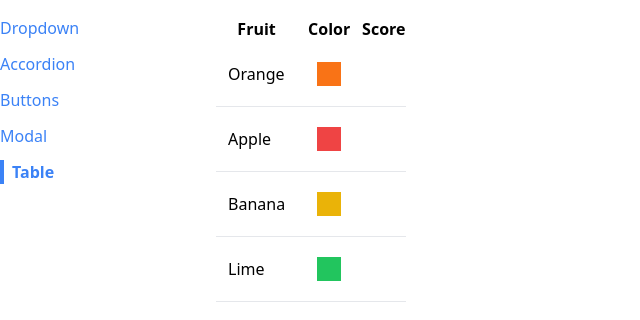
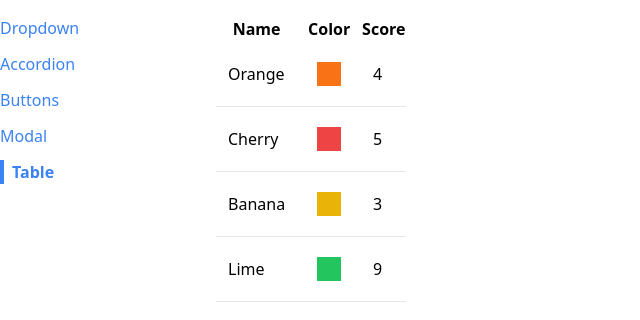
Before and after one commit to CocoTapi/modern_react_2023, a React (Create React App) app in the folder section_15/: page /table in a window 1280 px wide. Shown: the top 320 px of the page, without its empty margins (0-640 px from the left). Built offline with nearby package versions, Linux system fonts and the light colour scheme.

Commit message:
added config array for reusable labels

```diff
--- a/section_15/src/components/Table.js
+++ b/section_15/src/components/Table.js
@@ -1,4 +1,8 @@
-function Table({ data }) {
+function Table({ data, config }) {
+  const renderedHeaders = config.map((column) => {
+    return <th key={column.label}>{column.label}</th>
+  })
+
   const renderedRows = data.map((fruit) => {
     return (
       <tr className="border-b" key={fruit.name}>
@@ -15,9 +19,7 @@ function Table({ data }) {
     <table className="table-auto border-spacing-2">
       <thead>
         <tr className="border-b2">
-          <th>Fruit</th>
-          <th>Color</th>
-          <th>Score</th>
+          {renderedHeaders}
         </tr>
       </thead>
       <tbody>
--- a/section_15/src/pages/TablePage.js
+++ b/section_15/src/pages/TablePage.js
@@ -2,16 +2,22 @@ import Table from '../components/Table';
 
 function TablePage() {
   const data = [
-    { name: 'Orange', color: 'bg-orange-500'},
-    { name: 'Apple', color: 'bg-red-500'},
-    { name: 'Banana', color: 'bg-yellow-500'},
-    { name: 'Lime', color: 'bg-green-500'},
+    { name: 'Orange', color: 'bg-orange-500', score: 4},
+    { name: 'Cherry', color: 'bg-red-500', score: 5},
+    { name: 'Banana', color: 'bg-yellow-500', score: 3},
+    { name: 'Lime', color: 'bg-green-500', score: 9},
 
-  ]
+  ];
+
+  const config = [
+    { label: 'Name' },
+    { label: 'Color' },
+    { label: 'Score' }
+  ];
 
   return (
     <div>
-      <Table data={data}/>
+      <Table data={data} config={config}/>
     </div>
   );
 }
```
